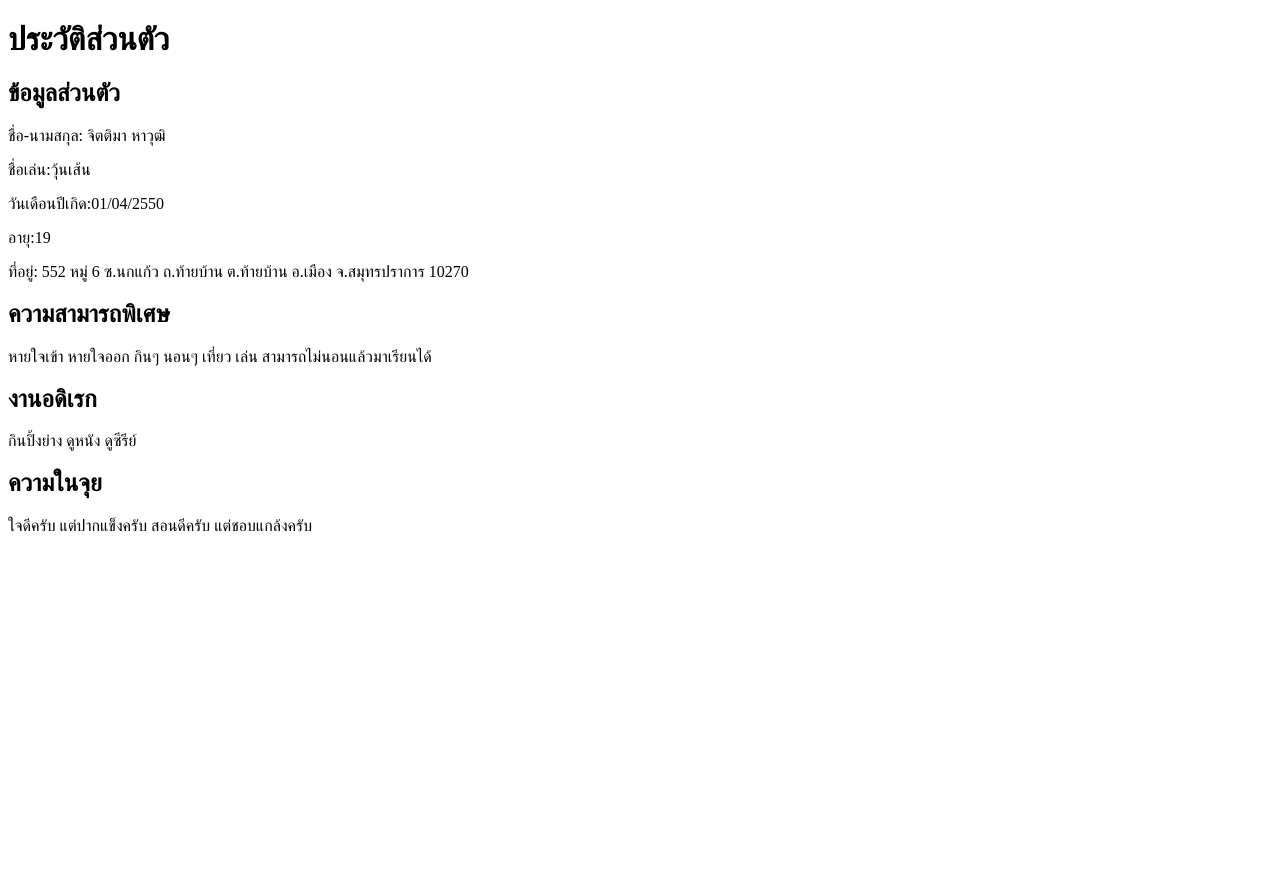
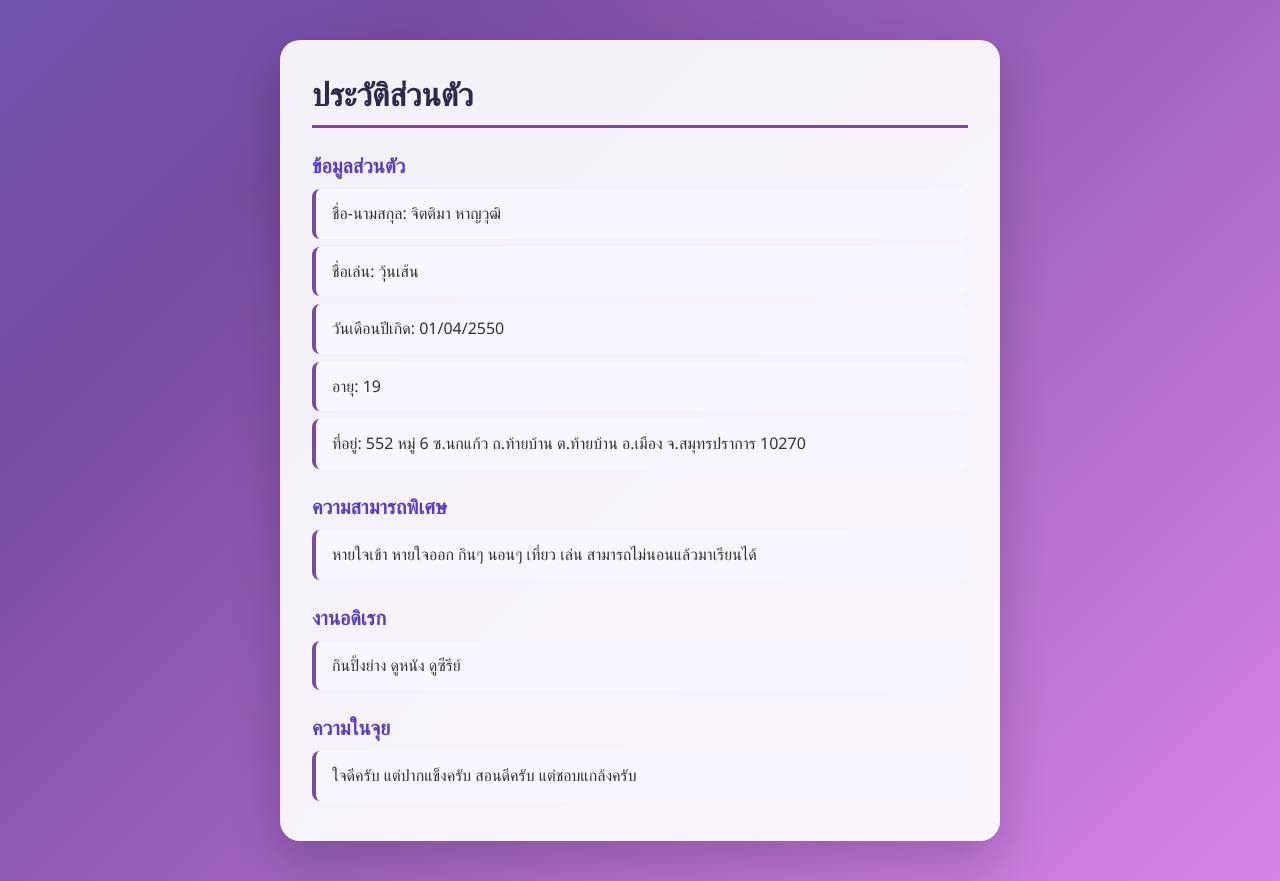
Before and after one commit to hawutjittima-design/DevOpe, a plain HTML site: page profile.html in a window 1280 px wide. Before the commit the page ends 800 px from the top, so only its background shows below. Drawn offline with Linux system fonts and the light colour scheme.

Commit message:
update profile design

```diff
--- a/profile.html
+++ b/profile.html
@@ -1,20 +1,97 @@
-
 <!DOCTYPE html>
 <html lang="th">
 <head>
-    <meta charset="UTF-8">
-    <meta name="viewport" content="width=device-width, initial-scale=1.0">
-    <title>ประวัติส่วนตัว</title>
+  <meta charset="UTF-8">
+  <meta name="viewport" content="width=device-width, initial-scale=1.0">
+  <title>ประวัติส่วนตัว</title>
+  <style>
+    * {
+      box-sizing: border-box;
+    }
+
+    body {
+      margin: 0;
+      padding: 40px 16px;
+      min-height: 100vh;
+      font-family: "Segoe UI", Tahoma, Geneva, Verdana, sans-serif;
+      background: linear-gradient(135deg, #667eea 0%, #764ba2 50%, #f093fb 100%);
+      background-size: 200% 200%;
+      animation: bgMove 10s ease infinite;
+      display: flex;
+      justify-content: center;
+      align-items: flex-start;
+    }
+
+    @keyframes bgMove {
+      0% { background-position: 0% 50%; }
+      50% { background-position: 100% 50%; }
+      100% { background-position: 0% 50%; }
+    }
+
+    .container {
+      width: 100%;
+      max-width: 720px;
+      background: rgba(255, 255, 255, 0.92);
+      backdrop-filter: blur(10px);
+      border-radius: 20px;
+      padding: 32px;
+      box-shadow: 0 20px 50px rgba(0, 0, 0, 0.2);
+      animation: fadeUp 0.7s ease;
+    }
+
+    @keyframes fadeUp {
+      from {
+        opacity: 0;
+        transform: translateY(20px);
+      }
+      to {
+        opacity: 1;
+        transform: translateY(0);
+      }
+    }
+
+    h1 {
+      margin-top: 0;
+      font-size: 2rem;
+      color: #2d2a4a;
+      border-bottom: 3px solid #764ba2;
+      padding-bottom: 10px;
+    }
+
+    h2 {
+      margin-top: 24px;
+      margin-bottom: 10px;
+      font-size: 1.25rem;
+      color: #5b3cc4;
+    }
+
+    p {
+      margin: 8px 0;
+      padding: 12px 16px;
+      background: #f8f7ff;
+      border-left: 4px solid #764ba2;
+      border-radius: 8px;
+      color: #333;
+      line-height: 1.6;
+      transition: transform 0.2s ease, box-shadow 0.2s ease, background 0.2s ease;
+    }
+
+    p:hover {
+      transform: translateX(6px);
+      background: #efeaff;
+      box-shadow: 0 6px 16px rgba(118, 75, 162, 0.15);
+    }
+  </style>
 </head>
 <body>
-
+  <div class="container">
     <h1>ประวัติส่วนตัว</h1>
 
     <h2>ข้อมูลส่วนตัว</h2>
-    <p>ชื่อ-นามสกุล: จิตติมา หาวุฒิ</p>
-    <p>ชื่อเล่น:วุ้นเส้น</p>
-    <p>วันเดือนปีเกิด:01/04/2550</p>
-    <p>อายุ:19</p>
+    <p>ชื่อ-นามสกุล: จิตติมา หาญวุฒิ</p>
+    <p>ชื่อเล่น: วุ้นเส้น</p>
+    <p>วันเดือนปีเกิด: 01/04/2550</p>
+    <p>อายุ: 19</p>
     <p>ที่อยู่: 552 หมู่ 6 ซ.นกแก้ว ถ.ท้ายบ้าน ต.ท้ายบ้าน อ.เมือง จ.สมุทรปราการ 10270</p>
 
     <h2>ความสามารถพิเศษ</h2>
@@ -25,6 +102,6 @@
 
     <h2>ความในจุย</h2>
     <p>ใจดีครับ แต่ปากแข็งครับ สอนดีครับ แต่ชอบแกล้งครับ</p>
-
+  </div>
 </body>
 </html>
```
